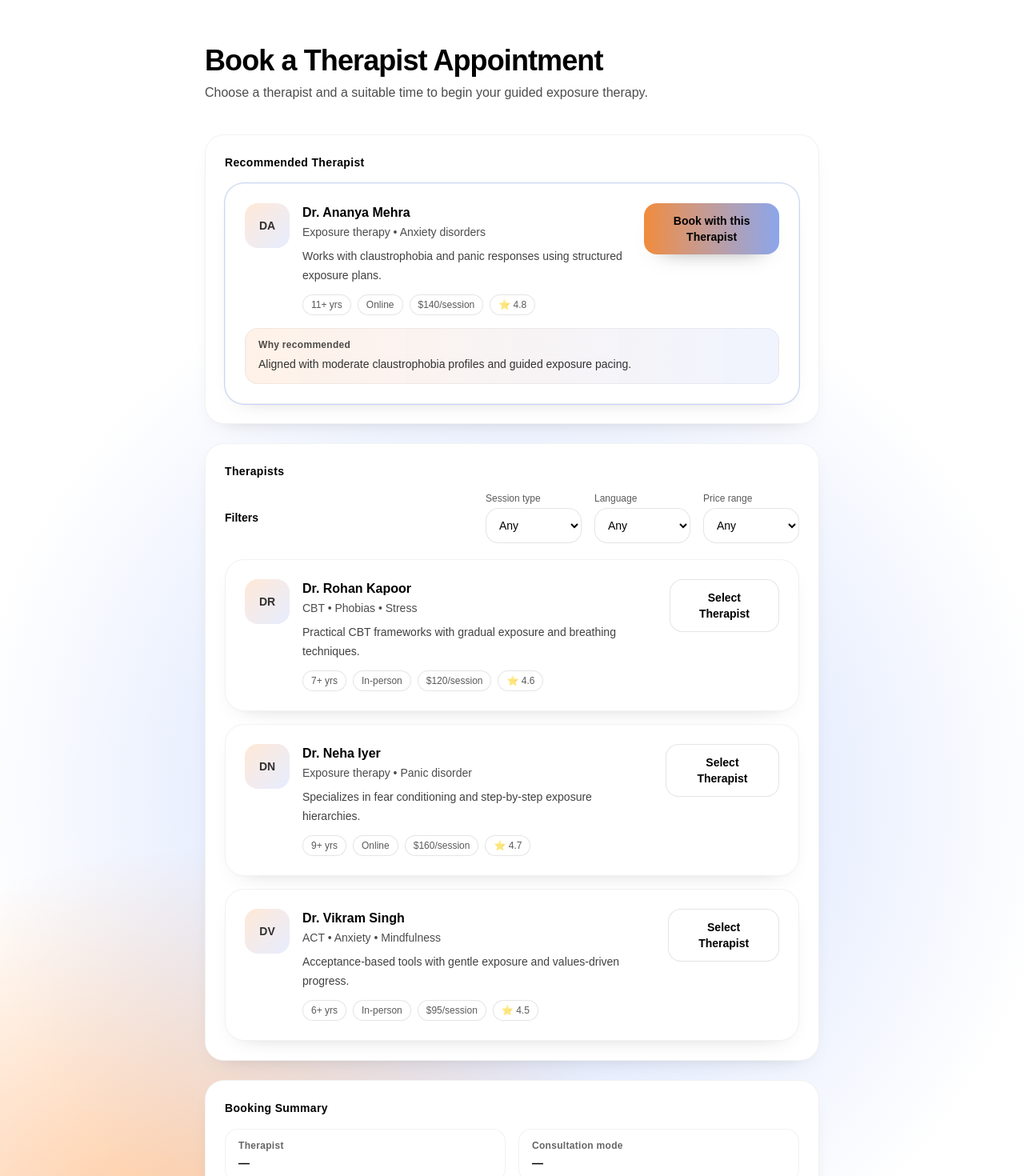
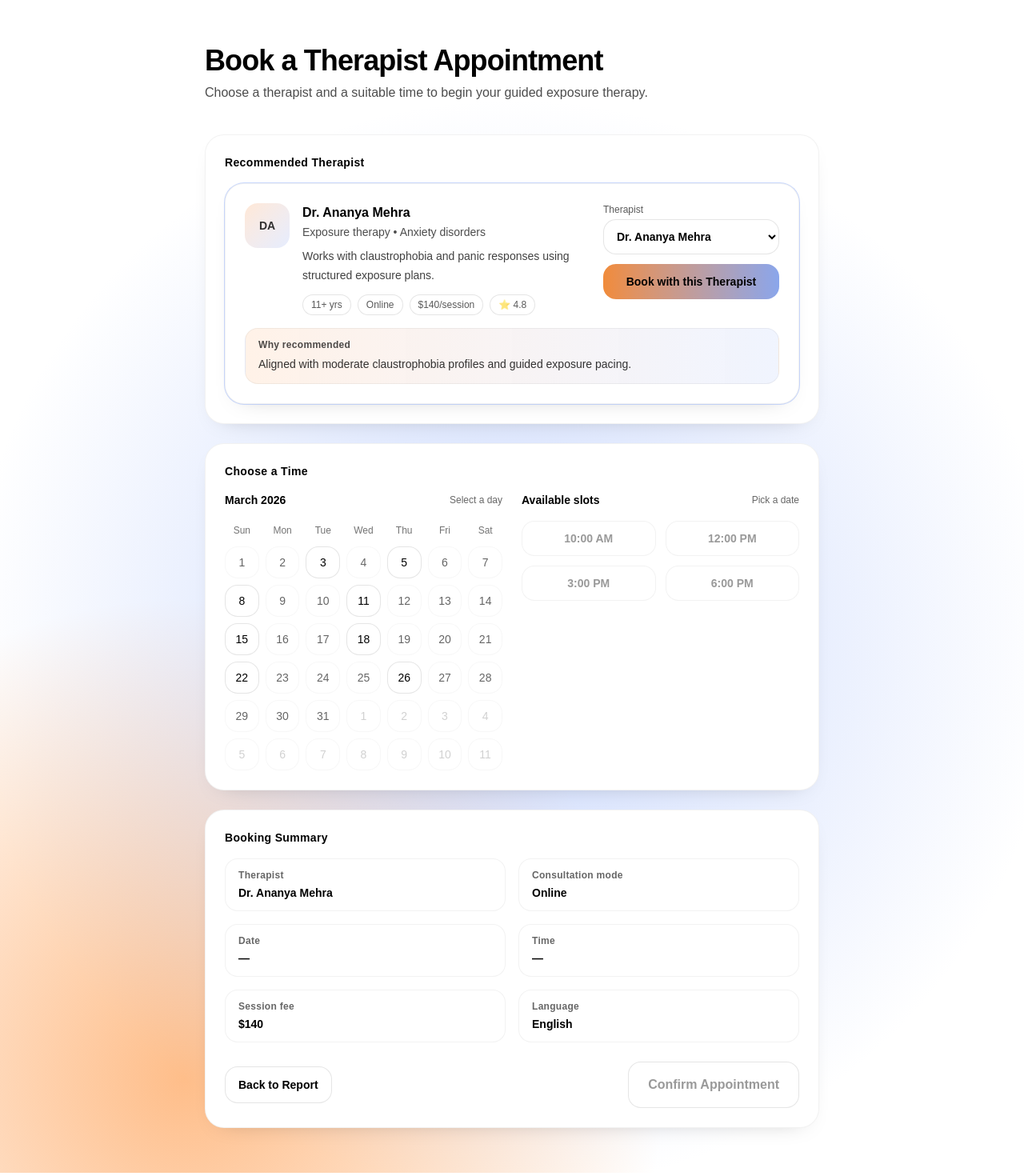
Before and after one commit to tanisheejain/patientpov, a Next.js app: page /book-appointment in a window 1280 px wide. Shown: the top 1470 px of the page at 80% size. Built offline with nearby package versions, Linux system fonts and the light colour scheme.

Commit message:
updated booking page

```diff
--- a/app/book-appointment/page.tsx
+++ b/app/book-appointment/page.tsx
@@ -1,7 +1,6 @@
 "use client";
 
 import { CalendarPicker, toDateKey } from "@/components/booking/CalendarPicker";
-import { FiltersRow, applyFilters, type BookingFilters } from "@/components/booking/FiltersRow";
 import { TherapistCard } from "@/components/booking/TherapistCard";
 import type { Therapist } from "@/components/booking/types";
 import { SectionCard } from "@/components/ui/SectionCard";
@@ -14,7 +13,7 @@ const PAGE_BG =
 export default function BookAppointmentPage() {
   const therapists: Therapist[] = [
     {
-      id: "t-reco",
+      id: "t-1",
       name: "Dr. Ananya Mehra",
       specialization: "Exposure therapy • Anxiety disorders",
       yearsExperience: 11,
@@ -27,19 +26,8 @@ export default function BookAppointmentPage() {
         "Aligned with moderate claustrophobia profiles and guided exposure pacing.",
     },
     {
-      id: "t-1",
-      name: "Dr. Rohan Kapoor",
-      specialization: "CBT • Phobias • Stress",
-      yearsExperience: 7,
-      bio: "Practical CBT frameworks with gradual exposure and breathing techniques.",
-      sessionMode: "In-person",
-      fee: 120,
-      rating: 4.6,
-      languages: ["English"],
-    },
-    {
+      name: "Dr. Neha Iyer",
       id: "t-2",
-      name: "Dr. Neha Iyer",
       specialization: "Exposure therapy • Panic disorder",
       yearsExperience: 9,
       bio: "Specializes in fear conditioning and step-by-step exposure hierarchies.",
@@ -47,10 +35,12 @@ export default function BookAppointmentPage() {
       fee: 160,
       rating: 4.7,
       languages: ["English", "Tamil"],
+      recommendedReason:
+        "Strong fit for AR-triggered panic patterns with structured exposure hierarchies.",
     },
     {
+      name: "Dr. Vikram Singh",
       id: "t-3",
-      name: "Dr. Vikram Singh",
       specialization: "ACT • Anxiety • Mindfulness",
       yearsExperience: 6,
       bio: "Acceptance-based tools with gentle exposure and values-driven progress.",
@@ -58,31 +48,13 @@ export default function BookAppointmentPage() {
       fee: 95,
       rating: 4.5,
       languages: ["English", "Hindi", "Punjabi"],
+      recommendedReason:
+        "Great for combining exposure with acceptance skills when avoidance is high.",
     },
   ];
 
-  const recommended = therapists[0]!;
-  const listTherapists = therapists.slice(1);
-
-  const availableLanguages = useMemo(() => {
-    const s = new Set<string>();
-    for (const t of listTherapists) for (const l of t.languages) s.add(l);
-    return Array.from(s).sort();
-  }, [listTherapists]);
-
-  const [filters, setFilters] = useState<BookingFilters>({
-    sessionMode: "Any",
-    language: "Any",
-    price: "Any",
-  });
-
-  const filteredTherapists = useMemo(
-    () => applyFilters(listTherapists, filters),
-    [listTherapists, filters],
-  );
-
-  const [selectedTherapistId, setSelectedTherapistId] = useState<string | null>(
-    null,
+  const [selectedTherapistId, setSelectedTherapistId] = useState<string>(
+    therapists[0]!.id,
   );
   const selectedTherapist =
     therapists.find((t) => t.id === selectedTherapistId) ?? null;
@@ -123,46 +95,36 @@ export default function BookAppointmentPage() {
           <div className="mt-8 grid grid-cols-1 gap-5 sm:mt-10 sm:gap-6">
             <SectionCard title="Recommended Therapist">
               <TherapistCard
-                therapist={recommended}
+                therapist={therapists.find((t) => t.id === selectedTherapistId) ?? therapists[0]!}
                 highlighted
                 actionLabel="Book with this Therapist"
+                selector={
+                  <label className="flex flex-col gap-1">
+                    <span className="text-xs font-medium text-black/65">
+                      Therapist
+                    </span>
+                    <select
+                      className="h-11 w-full rounded-2xl border border-black/10 bg-white px-3 text-sm font-semibold outline-none transition focus:ring-2 focus:ring-[#A3BCFB]/70"
+                      value={selectedTherapistId}
+                      onChange={(e) => {
+                        setSelectedTherapistId(e.target.value);
+                        setSelectedDate(null);
+                        setSelectedTime(null);
+                      }}
+                    >
+                      {therapists.map((t) => (
+                        <option key={t.id} value={t.id}>
+                          {t.name}
+                        </option>
+                      ))}
+                    </select>
+                  </label>
+                }
                 onAction={() => {
-                  setSelectedTherapistId(recommended.id);
                   setSelectedDate(null);
                   setSelectedTime(null);
                 }}
               />
-            </SectionCard>
-
-            <SectionCard title="Therapists">
-              <FiltersRow
-                filters={filters}
-                onChange={setFilters}
-                availableLanguages={availableLanguages}
-              />
-
-              <div className="mt-5 grid grid-cols-1 gap-4">
-                {filteredTherapists.length ? (
-                  filteredTherapists.map((t) => (
-                    <TherapistCard
-                      key={t.id}
-                      therapist={t}
-                      actionLabel={
-                        selectedTherapistId === t.id ? "Selected" : "Select Therapist"
-                      }
-                      onAction={() => {
-                        setSelectedTherapistId(t.id);
-                        setSelectedDate(null);
-                        setSelectedTime(null);
-                      }}
-                    />
-                  ))
-                ) : (
-                  <div className="rounded-2xl border border-black/10 bg-white px-4 py-4 text-sm text-black/70">
-                    No therapists match these filters.
-                  </div>
-                )}
-              </div>
             </SectionCard>
 
             {selectedTherapist ? (
@@ -238,7 +200,7 @@ export default function BookAppointmentPage() {
                 />
                 <SummaryRow
                   label="Language"
-                  value={filters.language === "Any" ? "Any" : filters.language}
+                  value={selectedTherapist?.languages?.[0] ?? "—"}
                 />
               </div>
 
--- a/components/booking/TherapistCard.tsx
+++ b/components/booking/TherapistCard.tsx
@@ -5,6 +5,7 @@ export function TherapistCard(props: {
   actionLabel: string;
   onAction: () => void;
   highlighted?: boolean;
+  selector?: React.ReactNode;
 }) {
   const { therapist } = props;
   const initials = therapist.name
@@ -45,6 +46,8 @@ export function TherapistCard(props: {
           </div>
         </div>
 
+        <div className="flex flex-col gap-3 sm:min-w-[220px] sm:items-stretch">
+          {props.selector ? <div>{props.selector}</div> : null}
           <button
             type="button"
             onClick={props.onAction}
@@ -58,6 +61,7 @@ export function TherapistCard(props: {
           >
             {props.actionLabel}
           </button>
+        </div>
       </div>
 
       {therapist.recommendedReason ? (
```
Lines whose indentation alone changed are shown as unchanged.
